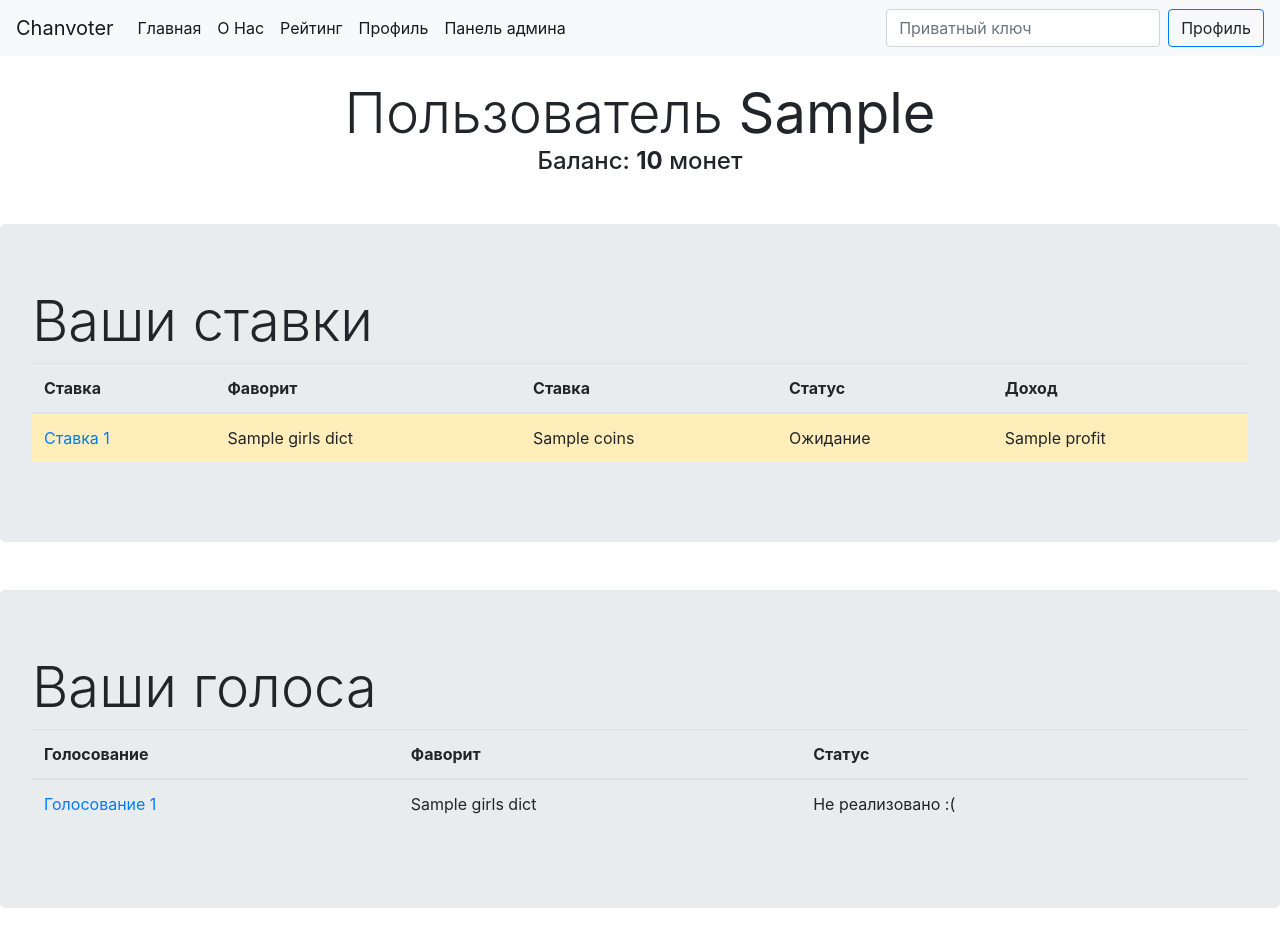
After one commit to dostashev/chanvoter, a Flask app: template templates/profile.html.j2 in a window 1280 px wide. The commit adds this page. Run offline with Flask 2, Linux system fonts and the light colour scheme; the template is opened without the code that fills it: most values are stand-ins (such as "Sample title", 1, 10 or a date in 2020); some libraries are stand-ins or nearby versions.

Commit message:
Add bet profit distribution and vizualisation of users bet & votes.

```diff
--- a/database/models.py
+++ b/database/models.py
@@ -68,6 +68,8 @@ class Bet(Base):
     user_addr = Column(Integer, ForeignKey('users.address'))
     contest_id = Column(Integer, ForeignKey('contests.id'))
     chosen_id = Column(Integer, ForeignKey('girls.id'))
+    finalized = Column(Boolean, default=False)
+    profit = Column(Integer, default=0)
 
     user = relationship('User')
     contest = relationship('Contest')
--- a/main.py
+++ b/main.py
@@ -172,6 +172,8 @@ def new_bet():
                          user_addr=user,
                          contest_id=request.args["contest_id"],
                          chosen_id=request.args["chosen_id"])
+
+        dbutils.add_coins(s, user, -int(request.args["coins"]))
         s.add(bet)
 
         return "success"
@@ -202,6 +204,34 @@ def send_admin_html():
     return render_template
 
 
+@app.route("/profile/<string:private_key>")
+def profile(private_key):
+    scope, _ = database.open_db(db_path)
+    with scope() as s:
+        user = dbutils.get_address(s, private_key)
+
+        if not user:
+            return "404, Bro :(", 404
+
+        balance = dbutils.get_balance(s, user)
+
+        return render_template('profile.html.j2',
+                user_addr = user,
+                balance = balance,
+                votes = dbutils.get_user_votes(s, user)[:15],
+                bets = dbutils.get_user_bets(s, user)[:15],
+                girls_dict = dbutils.get_all_girls_mapped(s))
+
+
+@app.route("/begin_contest/<int:contest_id>")
+def begin_contest(contest_id):
+    scope, _ = database.open_db(db_path)
+    with scope() as dbsession:
+        dbutils.begin_contest(dbsession, contest_id)
+
+    return "success"
+
+
 @app.route("/finish_contest/<int:contest_id>")
 def finish_contest(contest_id):
     #завершает контест и пересчитывает рейтинг
@@ -217,6 +247,14 @@ def finish_contest(contest_id):
         contest.second_girl.ELO -= delta
         contest.finalized = True
 
+        winner_id = -1
+        if votes_a > votes_b:
+            winner_id = contest.first_girl_id
+        elif vites_a < votes_b:
+            winner_id = contest.second_girl_id
+
+        dbutils.close_bets(dbsession, contest_id, winner_id)
+
     return "success"
 
 
--- /dev/null
+++ b/resources/scripts/base.js
@@ -0,0 +1,6 @@
+window.addEventListener('load', () => {
+    document.getElementById('profile-btn').addEventListener('click', () => {
+        private_key = document.getElementById('profile-form').value;
+        document.location.href = `/profile/${private_key}`;
+    });
+});
--- a/resources/scripts/bet.js
+++ b/resources/scripts/bet.js
@@ -1,6 +1,5 @@
 var handle_vote_response = (text) => {
-
-    if(text == "error: already voted in this contest")
+    if(text == "error: you have already made a bet")
     {
         $("#extra-vote-alert").modal();
     }
--- a/templates/admin.html.j2
+++ b/templates/admin.html.j2
@@ -40,6 +40,7 @@
                     <th scope='col'>second_girl_id</th>
                     <th scope='col'>begin</th>
                     <th scope='col'>end</th>
+                    <th scope='col'>#</th>
                 </tr>
             </thead>
             <tbody>
@@ -50,6 +51,7 @@
                     <td>{{ contest.second_girl.id }}</td>
                     <td>{{ contest.begin }}</td>
                     <td>{{ contest.end }}</td>
+                    <td><a class='btn btn-primary' href='/begin_contest/{{ contest.id }}'>Начать соревнование!</a></td>
                 </tr>
             {% endfor %}
             </tbody>
--- a/templates/base.html.j2
+++ b/templates/base.html.j2
@@ -11,6 +11,8 @@
     <script src="https://code.jquery.com/jquery-3.3.1.slim.min.js" integrity="sha384-q8i/X+965DzO0rT7abK41JStQIAqVgRVzpbzo5smXKp4YfRvH+8abtTE1Pi6jizo" crossorigin="anonymous"></script>
     <script src="https://cdnjs.cloudflare.com/ajax/libs/popper.js/1.14.7/umd/popper.min.js" integrity="sha384-UO2eT0CpHqdSJQ6hJty5KVphtPhzWj9WO1clHTMGa3JDZwrnQq4sF86dIHNDz0W1" crossorigin="anonymous"></script>
     <script src="https://stackpath.bootstrapcdn.com/bootstrap/4.3.1/js/bootstrap.min.js" integrity="sha384-JjSmVgyd0p3pXB1rRibZUAYoIIy6OrQ6VrjIEaFf/nJGzIxFDsf4x0xIM+B07jRM" crossorigin="anonymous"></script>
+
+    <script type='text/javascript' src='/resources/scripts/base.js'></script>
     {% endblock %}
 </head>
 
@@ -44,12 +46,10 @@
       </li>
     </ul>
 
-    <!--
-    <form class="form-inline my-2 my-lg-0">
-      <input class="form-control mr-sm-2" type="search" placeholder="Search" aria-label="Search">
-      <button class="btn btn-outline-success my-2 my-sm-0" type="submit">Search</button>
-    </form>
-    -->
+    <div class="form-inline my-2 my-lg-0">
+        <input id='profile-form' type='text' class="form-control mr-sm-2" placeholder="Приватный ключ">
+        <a id='profile-btn' class="btn btn-outline-primary my-2 my-sm-0" type="submit">Профиль</a>
+    </div>
   </div>
 </nav>
     {% block body %}
--- /dev/null
+++ b/templates/profile.html.j2
@@ -0,0 +1,69 @@
+{% extends "base.html.j2" %}
+
+{% block body %}
+<div class='container mt-4'>
+    <div class='display-4 mx-auto text-center'>
+        Пользователь <b>{{ user_addr }}</b>
+    </div>
+    <div class='h4 mx-auto text-center'>
+        Баланс: <b>{{ balance }}</b> монет
+    </div>
+</div>
+
+
+<div class='jumbotron mt-5'>
+    <h1 class="display-4">Ваши ставки</h1>
+    <table class='table'>
+        <thead>
+            <tr>
+                <th scope='col'>Ставка</th>
+                <th scope='col'>Фаворит</th>
+                <th scope='col'>Ставка</th>
+                <th scope='col'>Статус</th>
+                <th scope='col'>Доход</th>
+            </tr>
+        </thead>
+        <tbody>
+            {% for bet in bets %}
+            <tr class='
+                {% if not bet.finalized %}
+                    table-warning
+                {% elif bet.profit >= 0 %}
+                    table-success
+                {% else %}
+                    table-danger
+                {% endif %}
+                '>
+                <td><a href='/bet/{{ bet.contest_id  }}'>Ставка {{ bet.contest_id }}</a></td>
+                <td>{{ girls_dict[bet.chosen_id].name }}</td>
+                <td>{{ bet.coins }}</td>
+                <td>{% if bet.finalized %} Закончено {% else %} Ожидание {% endif %}</td>
+                <td>{{ bet.profit }}</td>
+            </tr>
+            {% endfor %}
+        </tbody>
+    </table>
+</div>
+
+<div class='jumbotron mt-5'>
+    <h1 class="display-4">Ваши голоса</h1>
+    <table class='table'>
+        <thead>
+            <tr>
+                <th scope='col'>Голосование</th>
+                <th scope='col'>Фаворит</th>
+                <th scope='col'>Статус</th>
+            </tr>
+        </thead>
+        <tbody>
+            {% for vote in votes %}
+            <tr>
+                <td><a href='/contest/{{ vote.contest_id  }}'>Голосование {{ vote.contest_id }}</a></td>
+                <td>{{ girls_dict[vote.chosen_id].name }}</td>
+                <td>Не реализовано :(</td>
+            </tr>
+            {% endfor %}
+        </tbody>
+    </table>
+</div>
+{% endblock %}
```
Also changed, not shown: dbutils.py (+50 -0 lines).
